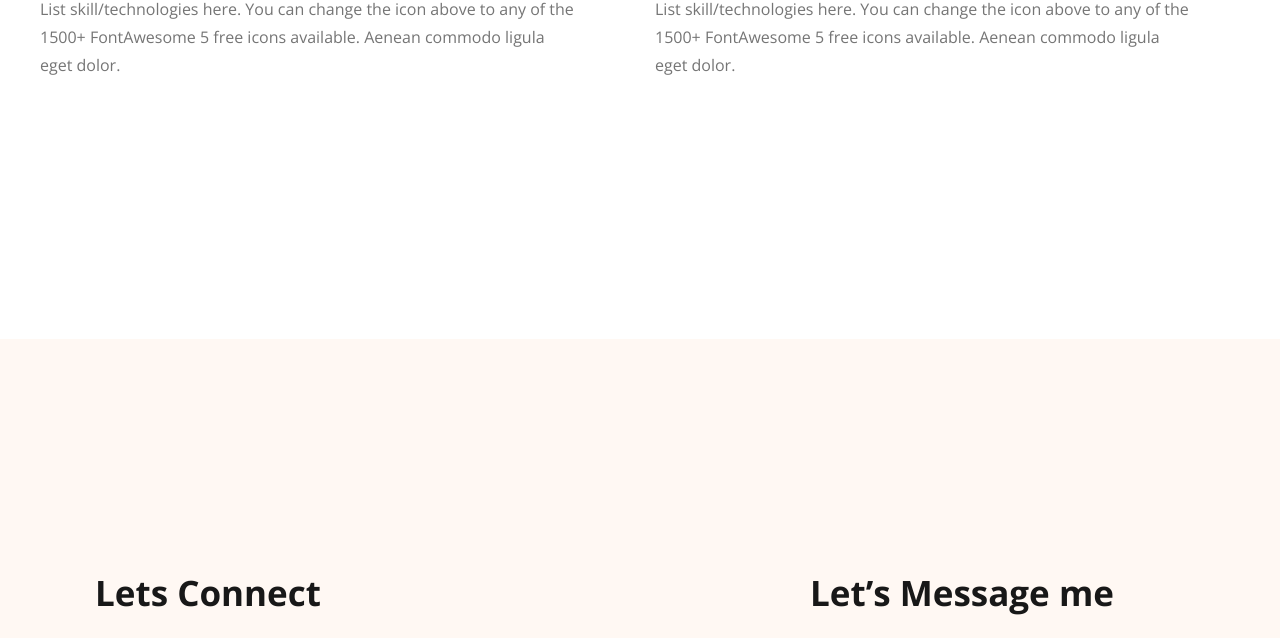
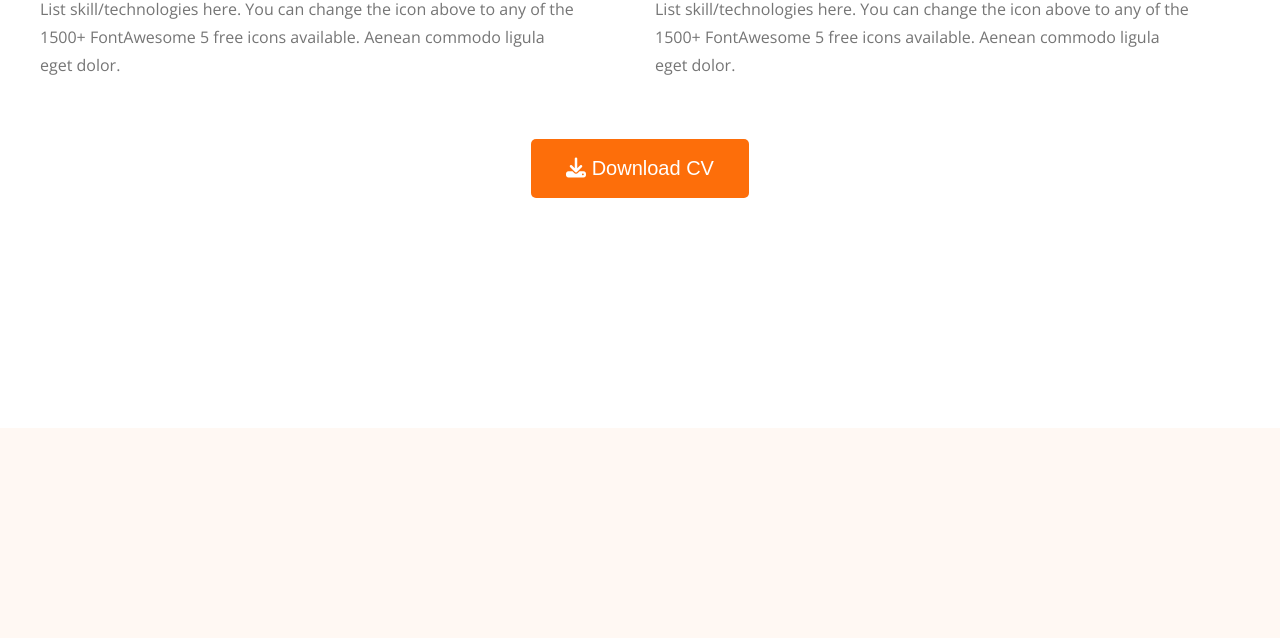
Before and after one commit to mdkamranhossain/mil-1-module-6, a plain HTML site: page index.html in a window 1280 px wide. Shown: the part 3456-4094 px from the top of the page. Drawn offline with nearby package versions, Linux system fonts and the light colour scheme.

Commit message:
missing button added

```diff
--- a/index.html
+++ b/index.html
@@ -178,6 +178,9 @@
 
                 </div>
             </div>
+            <div class="download-cv">
+                <button class="btn"><i class="fa-solid fa-download"></i> Download CV</button>
+            </div>
         </section>
 
     </main>
--- a/style.css
+++ b/style.css
@@ -333,3 +333,9 @@ footer{
     border: none;
     border-radius: 5px;
 }
+
+
+.download-cv{
+    text-align: center;
+    margin-top: 30px;
+}
```
